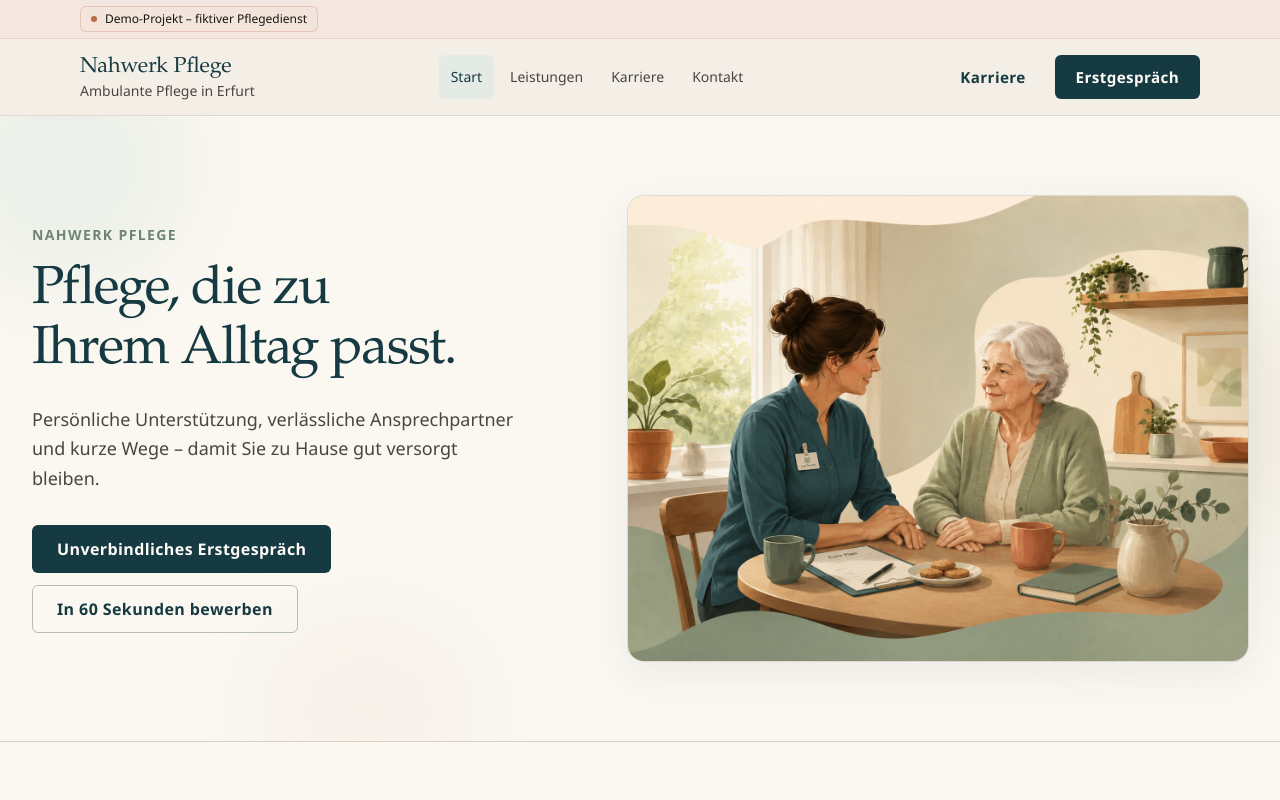
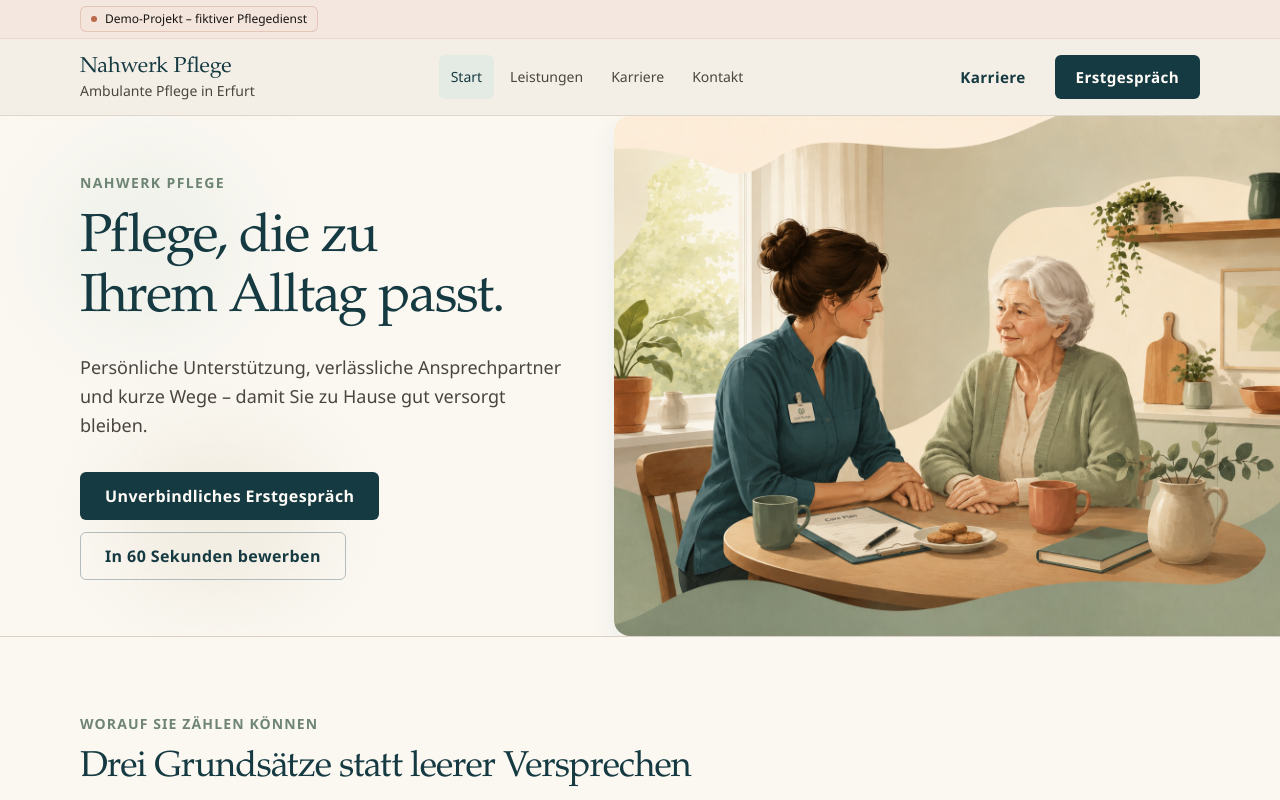
Before and after one commit to bennikost25-design/nahwerk-pflege-demo, a Next.js app: page / in a window 1280 px wide. Shown: the top 800 px of the page. Built offline with nearby package versions, Linux system fonts and the light colour scheme.

Commit message:
weitere Anpassung Hero Bild

```diff
--- a/src/app/globals.css
+++ b/src/app/globals.css
@@ -122,30 +122,6 @@ body {
   }
 }
 
-/* Hero-only: wider from lg, matches container-site below */
-.container-hero {
-  width: min(1120px, calc(100% - 2rem));
-  margin-inline: auto;
-}
-
-@media (min-width: 768px) {
-  .container-hero {
-    width: min(1120px, calc(100% - 3rem));
-  }
-}
-
-@media (min-width: 1024px) {
-  .container-hero {
-    width: min(1200px, calc(100% - 3rem));
-  }
-}
-
-@media (min-width: 1280px) {
-  .container-hero {
-    width: min(1280px, calc(100% - 4rem));
-  }
-}
-
 .section-space {
   padding-block: clamp(3.5rem, 6vw, 5.5rem);
 }
--- a/src/components/sections/HeroSection.tsx
+++ b/src/components/sections/HeroSection.tsx
@@ -2,26 +2,21 @@ import Image from "next/image";
 import { Button } from "@/components/ui/Button";
 import { cta, siteConfig } from "@/content/site-content";
 
-export function HeroSection() {
+const heroAlt =
+  "Pflegekraft im Gespräch mit einer älteren Frau in häuslicher Umgebung";
+
+function HeroCopy() {
   return (
-    <section className="relative overflow-hidden border-b border-line bg-surface">
-      <div className="pointer-events-none absolute inset-0" aria-hidden="true">
-        <div className="absolute -top-20 -left-16 h-64 w-64 rounded-full bg-sage-soft/60 blur-2xl" />
-        <div className="absolute top-1/4 -right-12 h-72 w-72 rounded-full bg-cream-deep/70 blur-3xl" />
-        <div className="absolute -bottom-16 left-[20%] h-48 w-56 rounded-full bg-terracotta-soft/35 blur-2xl" />
-      </div>
-
-      <div className="container-hero relative grid items-center gap-8 py-12 sm:gap-10 sm:py-14 md:gap-12 md:py-16 lg:grid-cols-[0.9fr_1.1fr] lg:gap-10 lg:py-20 xl:grid-cols-[0.85fr_1.15fr] xl:gap-12">
-        <div className="relative z-[1] max-w-xl">
+    <>
       <p className="text-sm font-semibold tracking-[0.1em] text-sage uppercase">
         {siteConfig.name}
       </p>
       <h1 className="mt-3 font-display text-balance text-[2rem] leading-[1.14] tracking-tight text-petrol min-[380px]:text-4xl sm:mt-4 sm:text-5xl lg:text-[3.35rem] lg:leading-[1.12]">
         Pflege, die zu Ihrem Alltag passt.
       </h1>
-          <p className="mt-5 max-w-lg text-base leading-relaxed text-ink-muted sm:mt-6 sm:text-lg">
-            Persönliche Unterstützung, verlässliche Ansprechpartner und kurze
-            Wege – damit Sie zu Hause gut versorgt bleiben.
+      <p className="mt-5 max-w-lg text-base leading-relaxed text-ink-muted sm:mt-6 sm:text-lg lg:max-w-none">
+        Persönliche Unterstützung, verlässliche Ansprechpartner und kurze Wege
+        – damit Sie zu Hause gut versorgt bleiben.
       </p>
       <div className="mt-7 flex flex-col gap-3 min-[380px]:flex-row min-[380px]:flex-wrap sm:mt-8">
         <Button href={cta.primary.href} size="lg">
@@ -31,9 +26,27 @@ export function HeroSection() {
           {cta.secondary.label}
         </Button>
       </div>
+    </>
+  );
+}
+
+export function HeroSection() {
+  return (
+    <section className="relative overflow-hidden border-b border-line bg-surface">
+      {/* ——— Mobile & Tablet (< 1024px): unverändert ——— */}
+      <div className="lg:hidden">
+        <div className="pointer-events-none absolute inset-0" aria-hidden="true">
+          <div className="absolute -top-20 -left-16 h-64 w-64 rounded-full bg-sage-soft/60 blur-2xl" />
+          <div className="absolute top-1/4 -right-12 h-72 w-72 rounded-full bg-cream-deep/70 blur-3xl" />
+          <div className="absolute -bottom-16 left-[20%] h-48 w-56 rounded-full bg-terracotta-soft/35 blur-2xl" />
         </div>
 
-        <div className="relative z-[1] w-full max-w-[20.5rem] justify-self-center min-[380px]:max-w-sm sm:max-w-md lg:max-w-[36.25rem] lg:justify-self-end xl:max-w-[38.75rem]">
+        <div className="container-site relative grid items-center gap-8 py-12 sm:gap-10 sm:py-14 md:gap-12 md:py-16">
+          <div className="relative z-[1] max-w-xl">
+            <HeroCopy />
+          </div>
+
+          <div className="relative z-[1] w-full max-w-[20.5rem] justify-self-center min-[380px]:max-w-sm sm:max-w-md">
             <div
               className="pointer-events-none absolute top-1/2 left-1/2 h-[82%] w-[92%] -translate-x-1/2 -translate-y-1/2 rounded-[46%_42%_48%_44%] bg-sage-soft/50"
               aria-hidden="true"
@@ -41,16 +54,45 @@ export function HeroSection() {
             <div className="relative overflow-hidden rounded-2xl shadow-[var(--shadow-soft)] ring-1 ring-line/70">
               <Image
                 src="/images/hero-care-scene.png"
-              alt="Pflegekraft im Gespräch mit einer älteren Frau in häuslicher Umgebung"
+                alt={heroAlt}
                 width={1448}
                 height={1086}
                 priority
-              sizes="(max-width: 640px) 88vw, (max-width: 1023px) 420px, (max-width: 1279px) 580px, 620px"
+                sizes="(max-width: 640px) 88vw, 420px"
                 className="h-auto w-full object-cover object-center"
               />
             </div>
           </div>
         </div>
+      </div>
+
+      {/* ——— Desktop (≥ 1024px): asymmetrischer Split ——— */}
+      <div className="relative hidden lg:grid lg:min-h-[520px] lg:max-h-[560px] lg:grid-cols-[minmax(0,1fr)_min(54vw,52%)] lg:items-stretch">
+        <div
+          className="pointer-events-none absolute inset-y-0 left-0 w-1/2"
+          aria-hidden="true"
+        >
+          <div className="absolute top-8 left-[8%] h-48 w-48 rounded-full bg-sage-soft/50 blur-2xl" />
+          <div className="absolute bottom-10 left-[18%] h-40 w-52 rounded-full bg-cream-deep/60 blur-2xl" />
+        </div>
+
+        <div className="relative flex items-center py-12 pl-[max(1.5rem,calc((100vw-1120px)/2))] pr-10 xl:pr-12">
+          <div className="w-full max-w-[34rem]">
+            <HeroCopy />
+          </div>
+        </div>
+
+        <div className="relative min-h-[520px] max-h-[560px] overflow-hidden rounded-l-2xl shadow-[0_10px_28px_rgba(22,58,66,0.07)]">
+          <Image
+            src="/images/hero-care-scene.png"
+            alt={heroAlt}
+            fill
+            priority
+            sizes="52vw"
+            className="object-cover object-center"
+          />
+        </div>
+      </div>
     </section>
   );
 }
```
Lines whose indentation alone changed are shown as unchanged.
